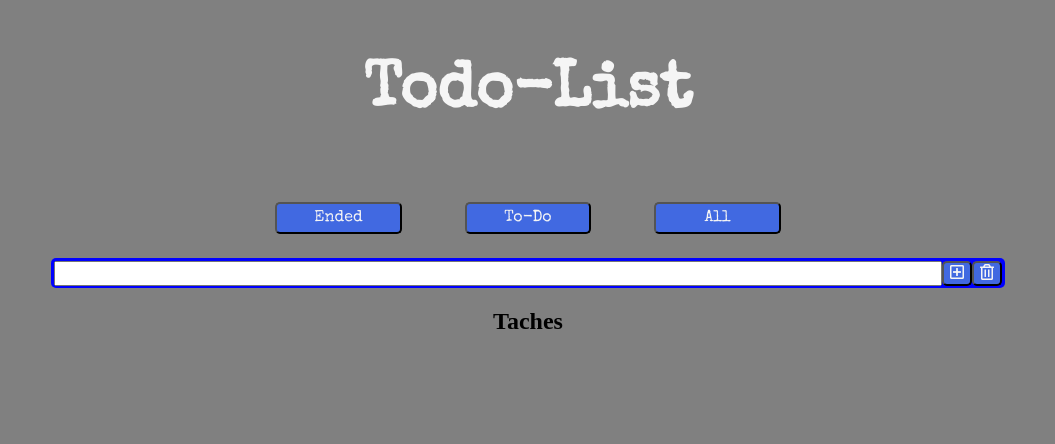
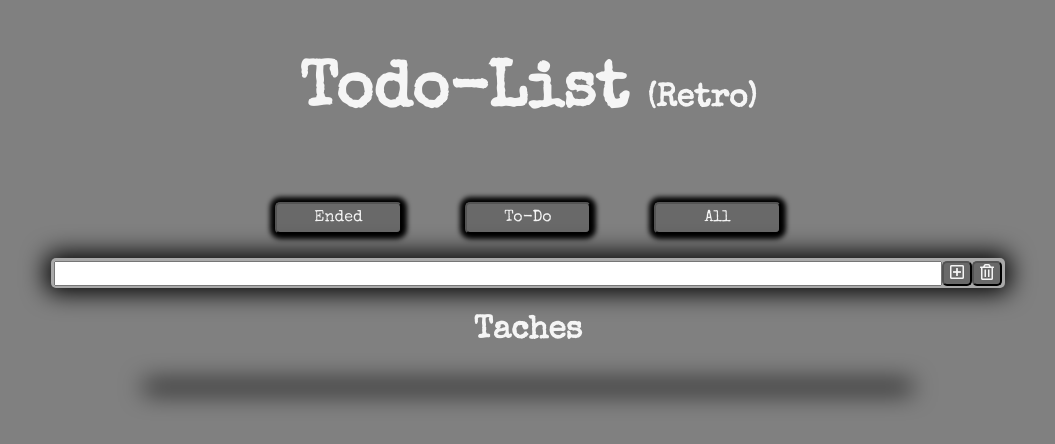
Before and after one commit to Altair-GM/js_dom_todolist, a website with bundled scripts: page index.html in a window 1280 px wide. Shown: the whole page, without its empty margins (112-1167 px from the left). Built offline with nearby package versions, Linux system fonts and the light colour scheme.

Commit message:
End Retro style

```diff
--- a/index.html
+++ b/index.html
@@ -11,7 +11,7 @@
 
 <body>
     <section>
-        <h1>Todo-List</h1>
+        <h1>Todo-List <span>(Retro)</span></h1>
         <div class="allCmnd">
             <button>ended</button>
             <button>to-do</button>
--- a/public/js/main.js
+++ b/public/js/main.js
@@ -51,11 +51,8 @@ all.addEventListener("click", () => {
 /* ----------------------------- commandes input ---------------------------- */
 
 add.addEventListener("click", (e) => {
-  console.log(e);
-  if (input.value == "") {
-    alert("Villez rentrere une tache");
-  }
     /* ------------------------------- iv phantom ------------------------------- */
+
 
     let input2 = document.createElement("input");
     let btn1 = document.createElement("button");
@@ -65,6 +62,11 @@ add.addEventListener("click", (e) => {
     let btn3 = document.createElement("button");
     btn3.innerHTML = '<i class="fas fa-backspace"></i>';
     let mdl = [input2, btn1, btn2, btn3];
+
+    // console.log(e);
+    // if (input.value == "") {
+    //   alert("Villez rentrere une tache");
+    // }
 
   btn1.addEventListener("click", () => {
     if (input2.style.backgroundColor == "green") {
--- a/src/sass/modules/_todo.scss
+++ b/src/sass/modules/_todo.scss
@@ -13,6 +13,9 @@ body {
             font-family: scream;
             font-size: 400%;
             color: whitesmoke;
+            span{
+                font-size: 50%;
+            }
         }
 
         div {
@@ -35,13 +38,15 @@ body {
                 font-family: scream;
                 font-size: 100%;
                 color: whitesmoke;
-                background-color: royalblue;
+                background-color:dimgray ;
+                box-shadow: black 0px 0px 5px 5px ;
                 text-transform: capitalize;
             }
         }
 
         .todoTab {
-            background-color: blue;
+            background-color: darkgray;
+            box-shadow: black 0px 0px 25px 5px ;
             padding: 0.2%;
             border-radius: 5px;
             width: 75%;
@@ -59,7 +64,7 @@ body {
                     font-family: scream;
                     font-size: 100%;
                     color: whitesmoke;
-                    background-color: royalblue;
+                    background-color: dimgrey;
                     text-transform: capitalize;
 
                 }
@@ -68,18 +73,24 @@ body {
 
         }
 
+        h2{
+            font-family:scream;
+            color: whitesmoke;
+            font-size: 200%;
+        }
         .liste{
-            background-color: red;
+            background-color: darkgray;
             width: 60%; height: max-content;
             border-radius: 15px;
-
            margin: 1%;
            display: flex;
            flex-direction: column;
            text-align: center;
+           box-shadow: black 0px 0px 25px 5px ;
            div{
                margin: 1%;
                display: flex;
+
 
                input{
                    width: 50%; height: 100%;
@@ -92,7 +103,7 @@ body {
                     font-family: scream;
                     font-size: 100%;
                     color: whitesmoke;
-                    background-color: royalblue;
+                    background-color: dimgrey;
                     text-transform: capitalize;
                     height: 110%;
 
```
Also changed, not shown: public/css/app.css, 1 other file. Lines whose indentation alone changed are shown as unchanged.
